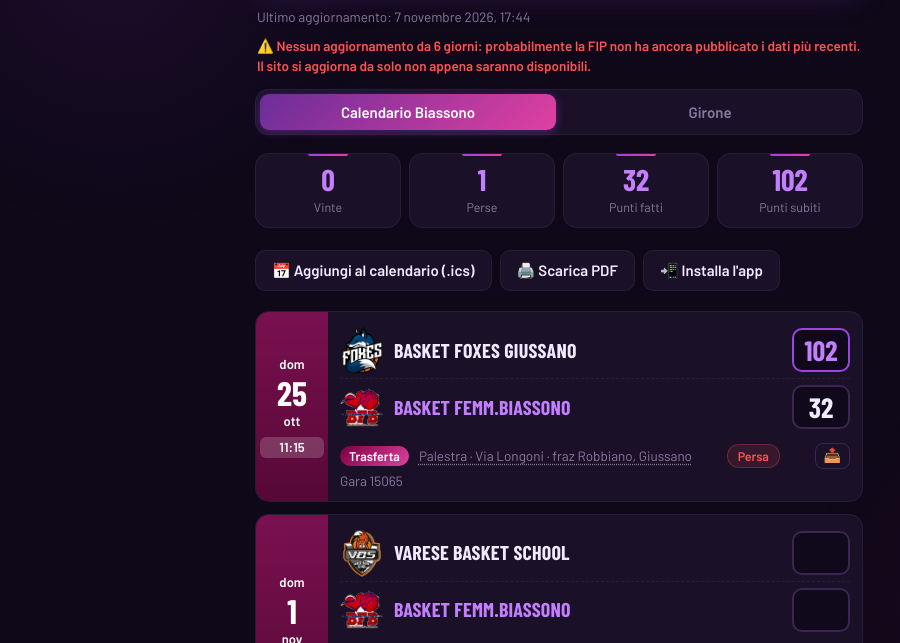
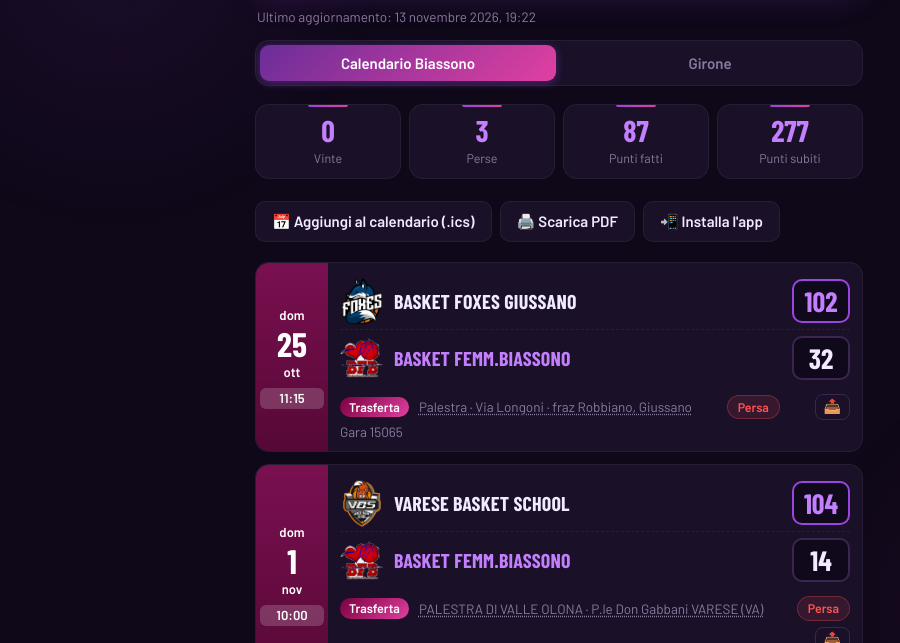
Before and after one commit to fabioalessiteam-unipegaso/biassono-u13f, a plain HTML site: page index.html in a window 1280 px wide. Shown: the part 137-780 px from the top of the page, without its empty margins (81-981 px from the left). Drawn offline with nearby package versions, Linux system fonts and the light colour scheme; no server answers; a web font is replaced by a local one.

Commit message:
Aggiornamento risultati

```diff
--- a/index.html
+++ b/index.html
@@ -342,9 +342,9 @@ html.js .gblock[hidden] { display: none; }
   <section class="view" id="calendario">
     <section class="stats" aria-label="Riepilogo">
       <div class="stat"><b id="sV">0</b><span>Vinte</span></div>
-      <div class="stat"><b id="sP">1</b><span>Perse</span></div>
-      <div class="stat"><b id="sF">32</b><span>Punti fatti</span></div>
-      <div class="stat"><b id="sS">102</b><span>Punti subiti</span></div>
+      <div class="stat"><b id="sP">3</b><span>Perse</span></div>
+      <div class="stat"><b id="sF">87</b><span>Punti fatti</span></div>
+      <div class="stat"><b id="sS">277</b><span>Punti subiti</span></div>
     </section>
     <div class="editbar">
       <button type="button" class="btn alt" id="icsBtn">📅 Aggiungi al calendario (.ics)</button>
@@ -380,47 +380,47 @@ html.js .gblock[hidden] { display: none; }
     <div class="row">
       <div class="crest ro"><img src="loghi/varese-basket-school.png" alt="Stemma VARESE BASKET SCHOOL"></div>
       <div class="team">VARESE BASKET SCHOOL</div>
-      <div class="score ro" aria-label="Punti VARESE BASKET SCHOOL"></div>
+      <div class="score ro win" aria-label="Punti VARESE BASKET SCHOOL">104</div>
     </div>
     <div class="row">
       <div class="crest ro"><img src="loghi/biassono.png" alt="Stemma BASKET FEMM.BIASSONO"></div>
       <div class="team us">BASKET FEMM.BIASSONO</div>
-      <div class="score ro" aria-label="Punti BASKET FEMM.BIASSONO"></div>
+      <div class="score ro" aria-label="Punti BASKET FEMM.BIASSONO">14</div>
     </div>
       <div class="foot">
         <span class="tag">Trasferta</span>
         <a class="maploc" href="https://www.google.com/maps/search/?api=1&amp;query=PALESTRA%20DI%20VALLE%20OLONA%20%C2%B7%20P.le%20Don%20Gabbani%20VARESE%20(VA)" target="_blank" rel="noopener">PALESTRA DI VALLE OLONA · P.le Don Gabbani VARESE (VA)</a>
 
+        <span class="res l">Persa</span>
 
-        <button type="button" class="icsone" data-gara="15068" title="Aggiungi questa partita al calendario" aria-label="Aggiungi questa partita al calendario">📅</button>
         <button type="button" class="icsone share" data-gara="15068" title="Condividi" aria-label="Condividi">📤</button>
       </div>
 
       <div class="foot" style="margin-top:2px"><span>Gara 15068</span></div>
-    </div></article><article class="match home next"><div class="date"><span class="dow">sab</span><span class="day">7</span><span class="mon">nov</span><span class="time">17:30</span></div>
+    </div></article><article class="match home"><div class="date"><span class="dow">dom</span><span class="day">8</span><span class="mon">nov</span><span class="time">17:30</span></div>
     <div class="body">
 
     <div class="row">
       <div class="crest ro"><img src="loghi/biassono.png" alt="Stemma BASKET FEMM.BIASSONO"></div>
       <div class="team us">BASKET FEMM.BIASSONO</div>
-      <div class="score ro" aria-label="Punti BASKET FEMM.BIASSONO"></div>
+      <div class="score ro" aria-label="Punti BASKET FEMM.BIASSONO">41</div>
     </div>
     <div class="row">
       <div class="crest ro"><img src="loghi/sondrio.png" alt="Stemma SPORTIVA SONDRIO"></div>
       <div class="team">SPORTIVA SONDRIO</div>
-      <div class="score ro" aria-label="Punti SPORTIVA SONDRIO"></div>
+      <div class="score ro win" aria-label="Punti SPORTIVA SONDRIO">71</div>
     </div>
       <div class="foot">
         <span class="tag">Casa</span>
         <a class="maploc" href="https://www.google.com/maps/search/?api=1&amp;query=Palestra%20Comunale%20Brenno%20%C2%B7%20Via%20Parco%20ang.%20via%20Brenno%2C%20Biassono" target="_blank" rel="noopener">Palestra Comunale Brenno · Via Parco ang. via Brenno, Biassono</a>
-        <span class="nextflag">Prossima</span>
 
-        <button type="button" class="icsone" data-gara="15072" title="Aggiungi questa partita al calendario" aria-label="Aggiungi questa partita al calendario">📅</button>
+        <span class="res l">Persa</span>
+
         <button type="button" class="icsone share" data-gara="15072" title="Condividi" aria-label="Condividi">📤</button>
       </div>
-      <div class="foot" style="margin-top:2px"><span class="meteo" id="meteo"></span></div>
+
       <div class="foot" style="margin-top:2px"><span>Gara 15072</span></div>
-    </div></article><article class="match home"><div class="date"><span class="dow">sab</span><span class="day">14</span><span class="mon">nov</span><span class="time">17:30</span></div>
+    </div></article><article class="match home next"><div class="date"><span class="dow">sab</span><span class="day">14</span><span class="mon">nov</span><span class="time">17:30</span></div>
     <div class="body">
 
     <div class="row">
@@ -436,12 +436,12 @@ html.js .gblock[hidden] { display: none; }
       <div class="foot">
         <span class="tag">Casa</span>
         <a class="maploc" href="https://www.google.com/maps/search/?api=1&amp;query=Palestra%20Comunale%20Brenno%20%C2%B7%20Via%20Parco%20ang.%20via%20Brenno%2C%20Biassono" target="_blank" rel="noopener">Palestra Comunale Brenno · Via Parco ang. via Brenno, Biassono</a>
-
+        <span class="nextflag">Prossima</span>
 
         <button type="button" class="icsone" data-gara="15073" title="Aggiungi questa partita al calendario" aria-label="Aggiungi questa partita al calendario">📅</button>
         <button type="button" class="icsone share" data-gara="15073" title="Condividi" aria-label="Condividi">📤</button>
       </div>
-
+      <div class="foot" style="margin-top:2px"><span class="meteo" id="meteo"></span></div>
       <div class="foot" style="margin-top:2px"><span>Gara 15073</span></div>
     </div></article><article class="match"><div class="date"><span class="dow">sab</span><span class="day">21</span><span class="mon">nov</span><span class="time">17:00</span></div>
     <div class="body">
@@ -645,8 +645,8 @@ const GARE = [
   "b": "BASKET FEMM.BIASSONO",
   "d": "2026-11-01",
   "t": "10:00",
-  "pa": null,
-  "pb": null,
+  "pa": 104,
+  "pb": 14,
   "v": "PALESTRA DI VALLE OLONA · P.le Don Gabbani VARESE (VA)"
  },
  {
@@ -684,25 +684,25 @@ const GARE = [
  },
  {
   "g": 3,
-  "n": 15072,
-  "a": "BASKET FEMM.BIASSONO",
-  "b": "SPORTIVA SONDRIO",
-  "d": "2026-11-07",
-  "t": "17:30",
-  "pa": null,
-  "pb": null,
-  "v": "CASA"
- },
- {
-  "g": 3,
   "n": 15071,
   "a": "BASKET FOXES GIUSSANO",
   "b": "BASKET OLGIATE COMASCO ASD",
   "d": "2026-11-08",
   "t": "11:15",
-  "pa": null,
-  "pb": null,
+  "pa": 89,
+  "pb": 40,
   "v": "Palestra · Via Longoni · fraz Robbiano, Giussano"
+ },
+ {
+  "g": 3,
+  "n": 15072,
+  "a": "BASKET FEMM.BIASSONO",
+  "b": "SPORTIVA SONDRIO",
+  "d": "2026-11-08",
+  "t": "17:30",
+  "pa": 41,
+  "pb": 71,
+  "v": "CASA"
  },
  {
   "g": 4,
@@ -937,7 +937,7 @@ const GARE = [
  }
 ];
 const GIORNATA_DATA = {"1": "2026-10-25", "2": "2026-11-01", "3": "2026-11-08", "4": "2026-11-15", "5": "2026-11-22", "6": "2026-11-29", "7": "2026-12-06", "8": "2026-12-13", "9": "2027-01-10", "10": "2027-01-17"};
-const AGGIORNATO = "7 novembre 2026, 17:44";
+const AGGIORNATO = "13 novembre 2026, 19:22";
 /* Loghi (facoltativo): cartella "loghi" accanto a index.html, es. 'BASKET FEMM.BIASSONO': 'loghi/biassono.png' */
 const LOGHI = {
   'BASKET FEMM.BIASSONO': 'loghi/biassono.png',
```
Also changed, not shown: dati.json (+16 -16 lines).
